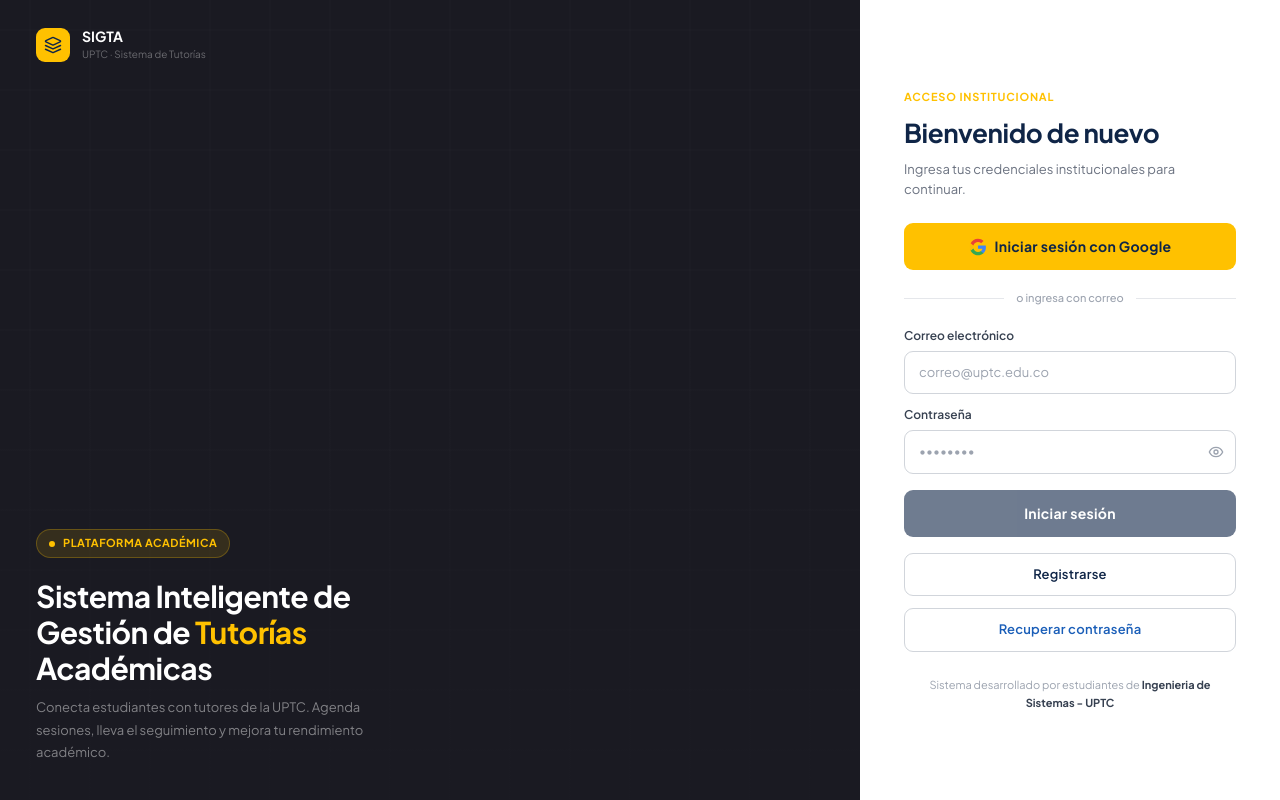
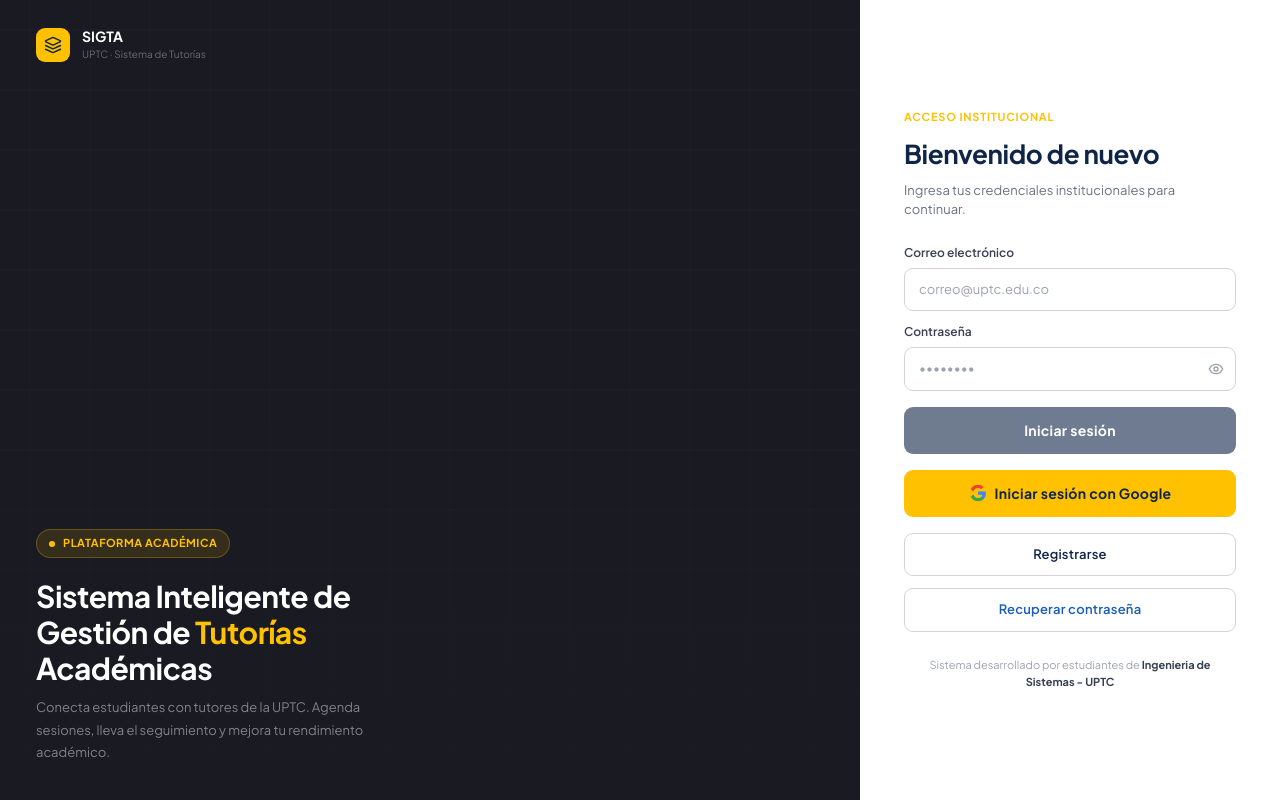
Before and after one commit to tutorial-development-it-management/sigta-frontend, a Next.js app: page /login in a window 1280 px wide. Built offline with nearby package versions, Linux system fonts and the light colour scheme; no server answers.

Commit message:
refactor: move Google sign-in button below email login form
Reorder login page actions so the Google button appears after the
primary email/password submit button and before the register link,
removing the 'o ingresa con correo' divider that is no longer needed.

```diff
--- a/src/app/login/page.tsx
+++ b/src/app/login/page.tsx
@@ -119,38 +119,6 @@ export default function LoginPage() {
               </div>
             )}
 
-            {/* Google */}
-            <button
-              type="button"
-              onClick={handleGoogleLogin}
-              disabled={isLoading}
-              className="w-full cursor-pointer rounded-[9px] border-none bg-[#FFC100] p-[13px] text-[14px] font-bold tracking-[0.3px] text-[#0F2547] transition-colors hover:bg-[#e6ad00] disabled:cursor-not-allowed disabled:opacity-60 flex items-center justify-center gap-2"
-            >
-              {activeLogin === "google" ? (
-                <svg className="h-5 w-5 animate-spin text-[#0F2547]" xmlns="http://www.w3.org/2000/svg" fill="none" viewBox="0 0 24 24">
-                  <circle className="opacity-25" cx="12" cy="12" r="10" stroke="currentColor" strokeWidth="4"></circle>
-                  <path className="opacity-75" fill="currentColor" d="M4 12a8 8 0 018-8V0C5.373 0 0 5.373 0 12h4zm2 5.291A7.962 7.962 0 014 12H0c0 3.042 1.135 5.824 3 7.938l3-2.647z"></path>
-                </svg>
-              ) : (
-                <>
-                  <svg className="h-[18px] w-[18px]" viewBox="0 0 24 24" xmlns="http://www.w3.org/2000/svg">
-                    <path d="M22.56 12.25c0-.78-.07-1.53-.2-2.25H12v4.26h5.92c-.26 1.37-1.04 2.53-2.21 3.31v2.77h3.57c2.08-1.92 3.28-4.74 3.28-8.09z" fill="#4285F4"/>
-                    <path d="M12 23c2.97 0 5.46-.98 7.28-2.66l-3.57-2.77c-.98.66-2.23 1.06-3.71 1.06-2.86 0-5.29-1.93-6.16-4.53H2.18v2.84C3.99 20.53 7.7 23 12 23z" fill="#34A853"/>
-                    <path d="M5.84 14.09c-.22-.66-.35-1.36-.35-2.09s.13-1.43.35-2.09V7.07H2.18C1.43 8.55 1 10.22 1 12s.43 3.45 1.18 4.93l2.85-2.22.81-.62z" fill="#FBBC05"/>
-                    <path d="M12 5.38c1.62 0 3.06.56 4.21 1.64l3.15-3.15C17.45 2.09 14.97 1 12 1 7.7 1 3.99 3.47 2.18 7.07l3.66 2.84c.87-2.6 3.3-4.53 6.16-4.53z" fill="#EA4335"/>
-                  </svg>
-                  Iniciar sesión con Google
-                </>
-              )}
-            </button>
-
-            {/* Divider */}
-            <div className="my-5 flex items-center gap-3">
-              <div className="h-px flex-1 bg-[#E5E7EB]" />
-              <span className="text-[11px] font-medium text-[#9CA3AF]">o ingresa con correo</span>
-              <div className="h-px flex-1 bg-[#E5E7EB]" />
-            </div>
-
             {/* Email / Password form */}
             <form onSubmit={handleEmailLogin} noValidate>
               <div className="mb-3">
@@ -212,6 +180,31 @@ export default function LoginPage() {
               </button>
             </form>
 
+            {/* Google */}
+            <button
+              type="button"
+              onClick={handleGoogleLogin}
+              disabled={isLoading}
+              className="mt-4 w-full cursor-pointer rounded-[9px] border-none bg-[#FFC100] p-[13px] text-[14px] font-bold tracking-[0.3px] text-[#0F2547] transition-colors hover:bg-[#e6ad00] disabled:cursor-not-allowed disabled:opacity-60 flex items-center justify-center gap-2"
+            >
+              {activeLogin === "google" ? (
+                <svg className="h-5 w-5 animate-spin text-[#0F2547]" xmlns="http://www.w3.org/2000/svg" fill="none" viewBox="0 0 24 24">
+                  <circle className="opacity-25" cx="12" cy="12" r="10" stroke="currentColor" strokeWidth="4"></circle>
+                  <path className="opacity-75" fill="currentColor" d="M4 12a8 8 0 018-8V0C5.373 0 0 5.373 0 12h4zm2 5.291A7.962 7.962 0 014 12H0c0 3.042 1.135 5.824 3 7.938l3-2.647z"></path>
+                </svg>
+              ) : (
+                <>
+                  <svg className="h-[18px] w-[18px]" viewBox="0 0 24 24" xmlns="http://www.w3.org/2000/svg">
+                    <path d="M22.56 12.25c0-.78-.07-1.53-.2-2.25H12v4.26h5.92c-.26 1.37-1.04 2.53-2.21 3.31v2.77h3.57c2.08-1.92 3.28-4.74 3.28-8.09z" fill="#4285F4"/>
+                    <path d="M12 23c2.97 0 5.46-.98 7.28-2.66l-3.57-2.77c-.98.66-2.23 1.06-3.71 1.06-2.86 0-5.29-1.93-6.16-4.53H2.18v2.84C3.99 20.53 7.7 23 12 23z" fill="#34A853"/>
+                    <path d="M5.84 14.09c-.22-.66-.35-1.36-.35-2.09s.13-1.43.35-2.09V7.07H2.18C1.43 8.55 1 10.22 1 12s.43 3.45 1.18 4.93l2.85-2.22.81-.62z" fill="#FBBC05"/>
+                    <path d="M12 5.38c1.62 0 3.06.56 4.21 1.64l3.15-3.15C17.45 2.09 14.97 1 12 1 7.7 1 3.99 3.47 2.18 7.07l3.66 2.84c.87-2.6 3.3-4.53 6.16-4.53z" fill="#EA4335"/>
+                  </svg>
+                  Iniciar sesión con Google
+                </>
+              )}
+            </button>
+
             {/* Secondary links */}
             <div className="mt-4 flex flex-col gap-3">
               <Link
```
